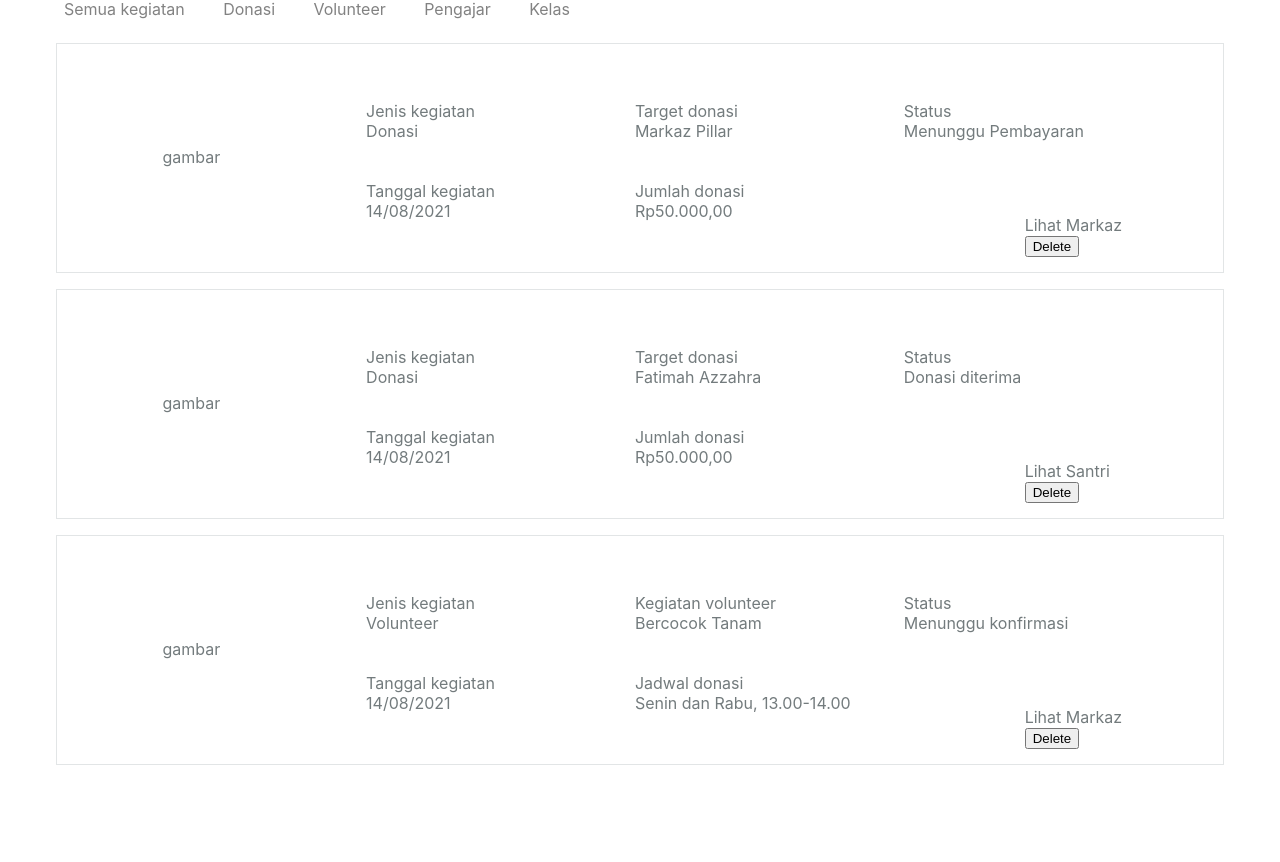
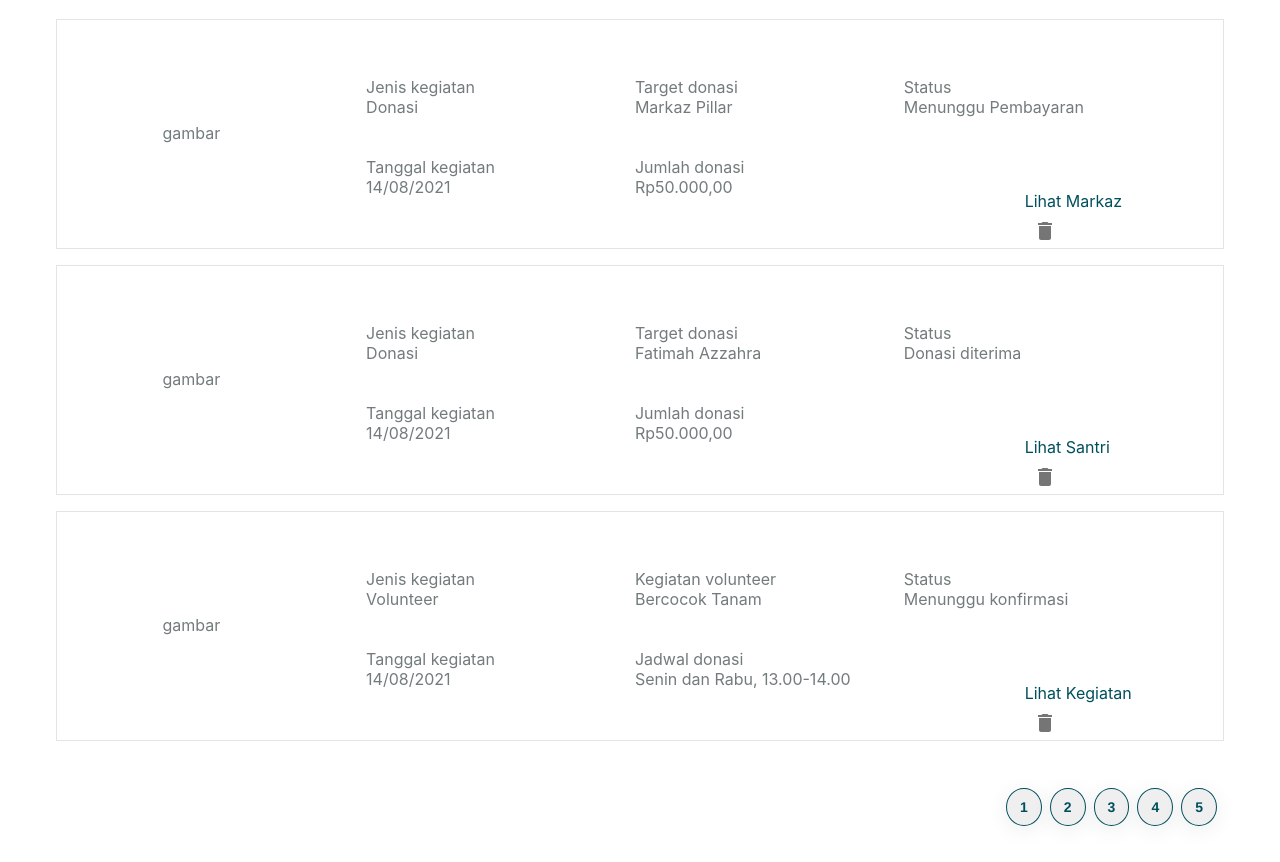
Before and after one commit to hazlazuardi/markaz-pillar-fe, a Next.js app: page /myactivity in a window 1280 px wide. Shown: the part 178-1040 px from the top of the page. Built offline with nearby package versions, Linux system fonts and the light colour scheme.

Commit message:
added page button and updated icon for my activity layout

```diff
--- a/package.json
+++ b/package.json
@@ -12,6 +12,7 @@
     "@emotion/react": "^11.4.1",
     "@emotion/styled": "^11.3.0",
     "@material-ui/core": "^4.12.3",
+    "@mui/icons-material": "^5.0.1",
     "@mui/material": "^5.0.0",
     "next": "11.1.2",
     "react": "17.0.2",
--- a/pages/myactivity.js
+++ b/pages/myactivity.js
@@ -1,10 +1,10 @@
 //import Head from 'next/head'
-import Link from 'next/link'
-import { useState } from "react"
+import * as React from 'react';
 import styles from '../styles/Home.module.css'
 import Layout from "../component/layout"
 import Grid from '@material-ui/core/Grid'
-import Paper from '@material-ui/core/Paper'
+import IconButton from '@mui/material/IconButton';
+import DeleteIcon from '@mui/icons-material/Delete';
 
 export default function Activity() {
   return (
@@ -14,7 +14,8 @@ export default function Activity() {
         direction="column"
         spacing={2}
         // justifyContent="space-around"
-        alignItems="stretch">
+        // alignItems="stretch"
+        >
         <Grid item>
           <h1 className={styles.kegiatan}>
             KEGIATAN SAYA
@@ -66,8 +67,10 @@ export default function Activity() {
                 <a>Rp50.000,00</a>
               </div>
               <div className={styles.kartu_item_markaz}>
-                <a>Lihat Markaz </a>
-                <button>Delete</button>
+                <a href="">Lihat Markaz </a>
+                <IconButton aria-label="delete">
+                <DeleteIcon />
+                </IconButton>
               </div>
             </div>
           </Grid>
@@ -97,8 +100,10 @@ export default function Activity() {
                 <a>Rp50.000,00</a>
               </div>
               <div className={styles.kartu_item_markaz}>
-                <a>Lihat Santri </a>
-                <button>Delete</button>
+                <a href="">Lihat Santri </a>
+                <IconButton aria-label="delete">
+                <DeleteIcon />
+                </IconButton>
               </div>
             </div>
           </Grid>
@@ -128,11 +133,22 @@ export default function Activity() {
                 <a>Senin dan Rabu, 13.00-14.00</a>
               </div>
               <div className={styles.kartu_item_markaz}>
-                <a>Lihat Markaz </a>
-                <button>Delete</button>
+                <a href="">Lihat Kegiatan</a>
+                <IconButton aria-label="delete">
+                <DeleteIcon />
+                </IconButton>
               </div>
             </div>
           </Grid>
+        </Grid>
+        <Grid item>
+          <ul className={styles.pagebutton}>
+            <button className={styles.buttons}><li>1</li></button>
+            <button className={styles.buttons}><li>2</li></button>
+            <button className={styles.buttons}><li>3</li></button>
+            <button className={styles.buttons}><li>4</li></button>
+            <button className={styles.buttons}><li>5</li></button>
+          </ul>
         </Grid>
       </Grid>
     </div>
--- a/styles/Home.module.css
+++ b/styles/Home.module.css
@@ -121,7 +121,7 @@
 
 .container2{
   /* min-height: 100vh; */
-  padding: 48px 5vw;
+  padding: 3vh 5vw;
   display: flex;
   flex-direction: column;
   /* justify-content: center; */
@@ -218,6 +218,41 @@
   position: absolute;
   top: 70%;
   left: 60%;
+  color: #004F5D;
+}
+
+.pagebutton{
+  position: relative;
+  top: 5vh;
+  text-align: right;
+}
+
+.buttons{
+  padding: 10px 13px;
+  border-radius: 100%;
+  /* color: #004F5D; */
+  font-weight: 600;
+  font-family: Helvetica, Arial, sans-serif;
+  font-size: 14px;
+  transition: all 200ms ease;
+  cursor: pointer;
+  box-shadow: 0 4px 20px 0 rgba(61, 71, 82, 0.1), 0 0 0 0 rgba(0, 127, 255, 0);
+  border: none;
+  position: relative;
+  /* outline-style: solid; */
+  outline: #004F5D solid 1px;
+  list-style-type: none;
+  margin-left: 10px;
+  /* background-color: #004F5D; */
+}
+
+.buttons{
+  color: #004F5D;
+}
+
+.buttons:hover{
+  color: white;
+  background-color: #004F5D;
 }
 
 @media (max-width: 1800px) {
@@ -226,7 +261,7 @@
   }
 }
 
-@media (max-width: 1070px) {
+@media (max-width: 1200px) {
   .kartu_item_markaz{
     top: 30%;
   }
@@ -240,12 +275,13 @@
     "type target"
     "status date"
     "donat markaz";
-    min-height: 400px;
+    min-height: 500px;
     height: 50vh;
+    /* max-height: 52vh; */
   }
   .kartu_item_markaz{
     top: 30%;
-    left: 50%;
+    left: 40%;
   }
   .kartu_item_type{
     top: 30%;
@@ -266,4 +302,10 @@
   .kartu_item_donat{
     top: 30%;
   }
+
+  .pagebutton{
+    text-align: center;
+    position: relative;
+    right: 5vw;
+  }
 }
```
Also changed, not shown: 1 other file (tests, documents, lock files or other folders).
